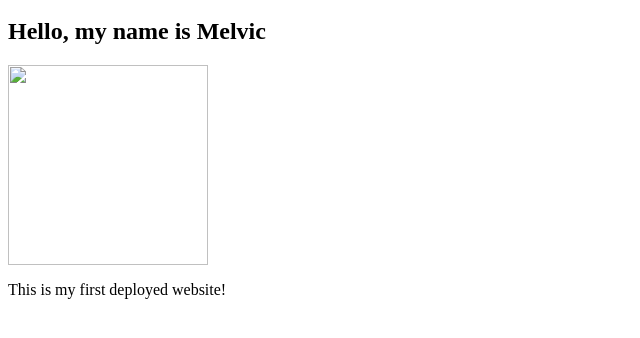
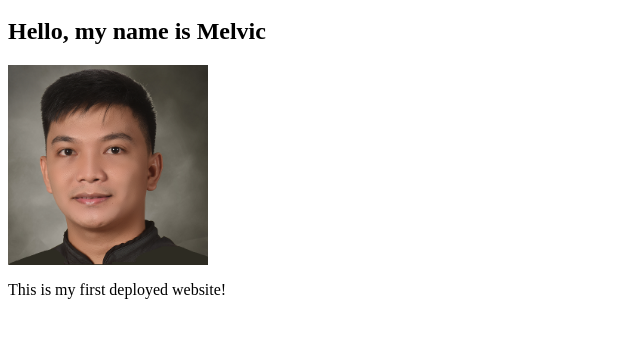
Before and after one commit to meczz013/opema-melvic-first-cloud-deployment, a plain HTML site: page index.html in a window 1280 px wide. Shown: the part 48-386 px from the top of the page, without its empty margins (0-640 px from the left). Drawn offline with Linux system fonts and the light colour scheme.

Commit message:
image url update

```diff
--- a/index.html
+++ b/index.html
@@ -1,4 +1,4 @@
 <h1>My First Cloud Deployment</h1>
 <h2>Hello, my name is Melvic</h2>
-<img src="/workspaces/opema-melvic-first-cloud-deployment/img/2x2 LP (EDITED).png" width="200"/>
+<img src="img/2x2 LP (EDITED).png" width="200"/>
 <p>This is my first deployed website!</p>
```
